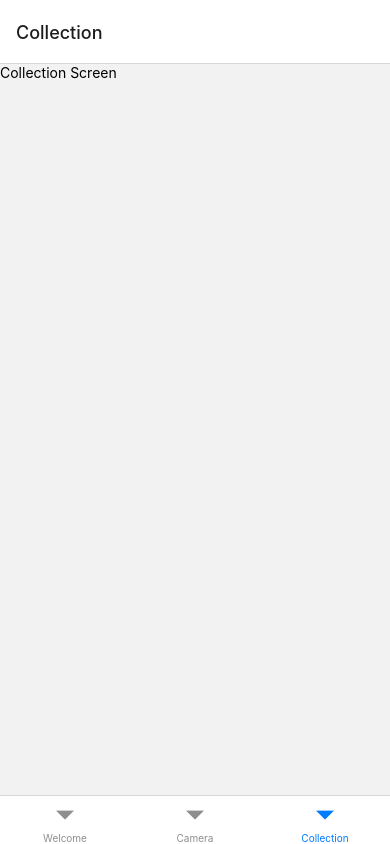
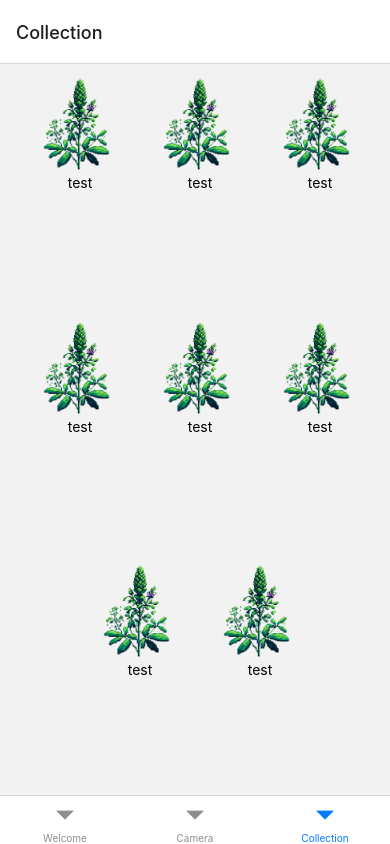
Before and after one commit to Plant-Identifier/Frontend, a React Native app: screen /Collection in a window 390 px wide. Built offline with nearby package versions, Linux system fonts and the light colour scheme.

Commit message:
Added images to collection.

```diff
--- /dev/null
+++ b/components/Plant.js
@@ -0,0 +1,20 @@
+import React from 'react';
+import { Image, Text, View } from 'react-native';
+
+export default function Plant(props){
+    return (
+        <View
+        style = {
+            {margin: 10,
+            flexDirection: 'column',
+            justifyContent: 'center',
+            alignItems: 'center'}
+        }>
+            <Image
+                source = {props.imgSrc}
+                style = {{width: 100, height: 100}}
+            />
+            <Text>{props.name}</Text>
+        </View>
+    )
+}
--- a/screens/CollectionScreen.js
+++ b/screens/CollectionScreen.js
@@ -1,11 +1,42 @@
 import React from 'react';
-import { Text, View } from 'react-native';
+import { View } from 'react-native';
+import Plant from "../components/Plant";
 
 const CollectionScreen = () => {
   return (
-    <View>
-      <Text>Collection Screen</Text>
-      {/* Add collection-related components here */}
+    <View
+    style = {
+      { flex: 1,
+        flexDirection: 'row',
+        justifyContent: 'center',
+        alignItems: 'flex-start',
+        width: 400,
+        flexWrap: 'wrap',}
+    }>
+      <Plant
+      imgSrc = {require("../plant-images/Alfala.png")}
+      name = "test"/>
+      <Plant
+      imgSrc = {require("../plant-images/Alfala.png")}
+      name = "test"/>
+      <Plant
+      imgSrc = {require("../plant-images/Alfala.png")}
+      name = "test"/>
+      <Plant
+      imgSrc = {require("../plant-images/Alfala.png")}
+      name = "test"/>
+      <Plant
+      imgSrc = {require("../plant-images/Alfala.png")}
+      name = "test"/>
+      <Plant
+      imgSrc = {require("../plant-images/Alfala.png")}
+      name = "test"/>
+      <Plant
+      imgSrc = {require("../plant-images/Alfala.png")}
+      name = "test"/>
+      <Plant
+      imgSrc = {require("../plant-images/Alfala.png")}
+      name = "test"/>
     </View>
   );
 };
```
Also changed, not shown: constants/images.js (added, +64 -0 lines).
